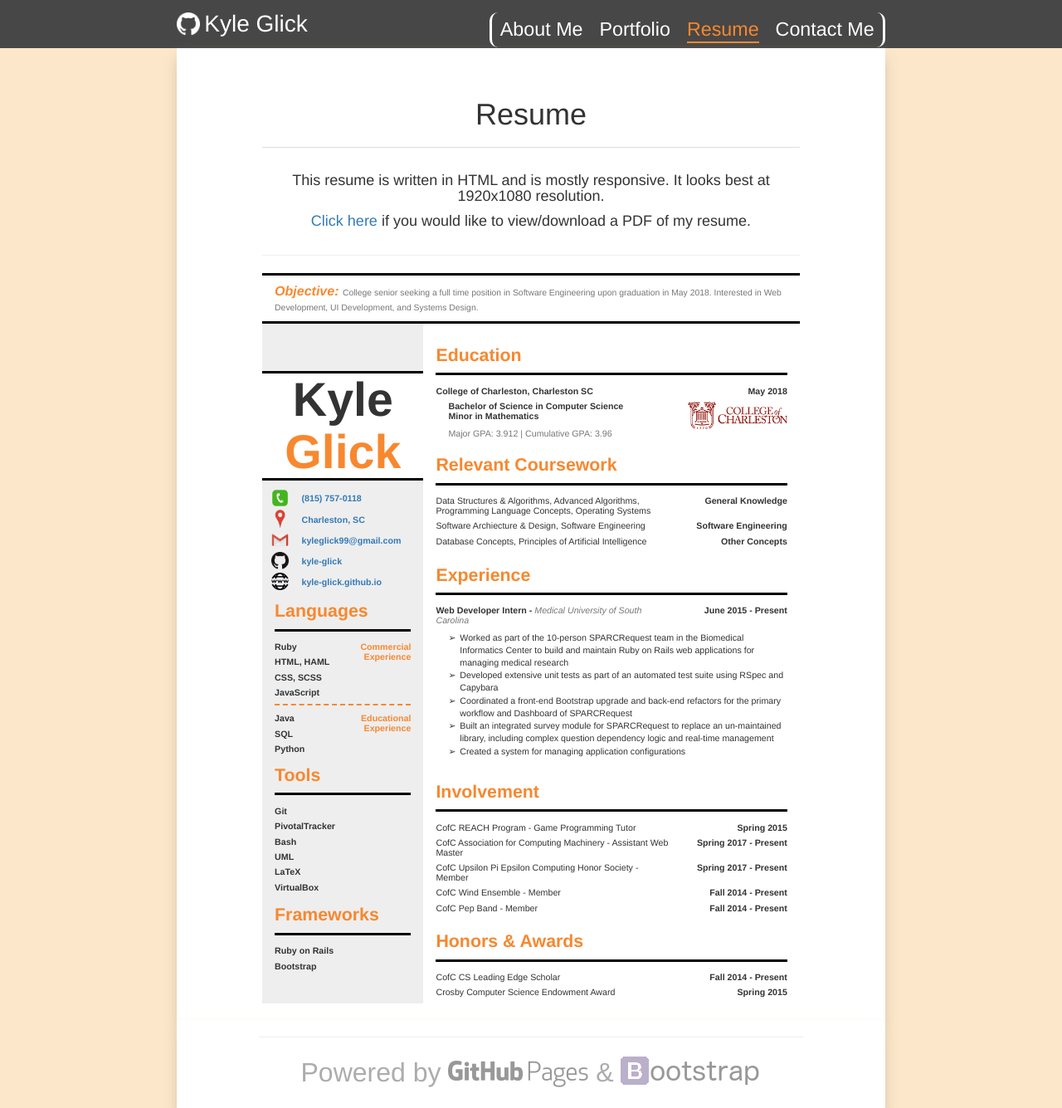
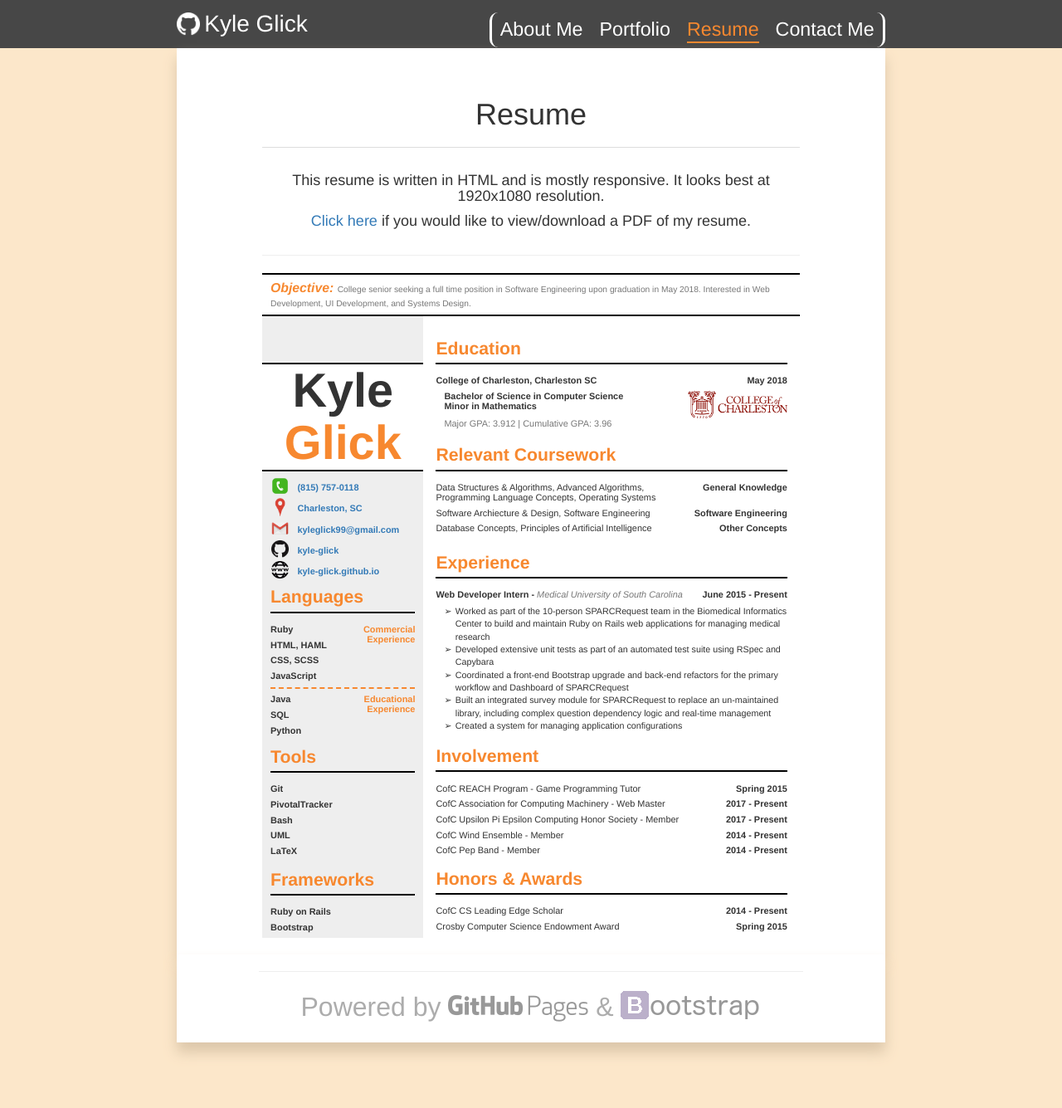
Before and after one commit to kayla-glick/kayla-glick.github.io, a Jekyll site: the page built from resume/index.html, in a window 1280 px wide. Shown: the whole page at 83% size. Built offline with Jekyll 4.4.1, drawn with Linux system fonts in a browser that asks for light colours; nearby versions of some CDN libraries.

Commit message:
firefox styling touchuops

```diff
--- a/assets/css/resume.css
+++ b/assets/css/resume.css
@@ -28,14 +28,14 @@
 }
 
 .resume-container h1 {
-  font-size: 1.667vw !important;
+  font-size: 1.6575vw !important;
 }
 
 .resume-container h3 {
-  font-size: 1.25vw !important;
+  font-size: 1.231vw !important;
 }
 .resume-container h4 {
-  font-size: .834vw !important;
+  font-size: .853vw !important;
   margin-bottom: .521vw;
 }
 
@@ -48,7 +48,7 @@
 
 .resume-container hr {
   margin-top: 0;
-  margin-bottom: 10px;
+  margin-bottom: .521vw;
   border-color: var(--apricot);
   border-style: dashed;
   border-width: 2px;
@@ -65,17 +65,34 @@
   color: var(--apricot);
 }
 
+.resume-container .col-xs-1:not(.no-padding),
+.resume-container .col-xs-2:not(.no-padding),
+.resume-container .col-xs-3:not(.no-padding),
+.resume-container .col-xs-4:not(.no-padding),
+.resume-container .col-xs-5:not(.no-padding),
+.resume-container .col-xs-6:not(.no-padding),
+.resume-container .col-xs-7:not(.no-padding),
+.resume-container .col-xs-8:not(.no-padding),
+.resume-container .col-xs-9:not(.no-padding),
+.resume-container .col-xs-10:not(.no-padding),
+.resume-container .col-xs-11:not(.no-padding),
+.resume-container .col-xs-12:not(.no-padding) {
+  padding-left: .782vw;
+  padding-right: .782vw;
+}
+
+
 
 
 /* Objective */
 .resume-container .objective {
-  border-bottom: 3px solid black;
-  border-top: 3px solid black;
+  border-bottom: .18vw solid black;
+  border-top: .18vw solid black;
 }
 
 .resume-container .objective h3 {
-  margin-top: 10px;
-  margin-bottom: 10px;
+  margin-top: .521vw;
+  margin-bottom: .521vw;
 }
 
 
@@ -87,16 +104,21 @@
 
 .resume-header h1 {
   background-color: white;
-  border-top: 3px solid black;
-  border-bottom: 3px solid black;
-  margin-top: 4.425vw;
+  border-top: .18vw solid black;
+  border-bottom: .18vw solid black;
+  margin-top: 4.375vw;
   margin-bottom: 0;
-  font-size: 4.475vw !important;
+  display: flex;
+  flex-flow: column;
+}
+
+.resume-header h1 span {
+  font-size: 4.499vw !important
 }
 
 .contact-links {
-  padding-top: 10px;
-  padding-bottom: 10px;
+  padding-top: .521vw;
+  padding-bottom: .521vw;
 }
 
 .contact-links h4 {
@@ -130,8 +152,9 @@
 
 .resume-container .page-header {
   border-color: black;
-  border-width: 3px;
+  border-width: .18vw;
   margin-bottom: 1.0425vw;
+  padding-bottom: .469vw;
 }
 
 .resume-container .page-header .page-title {
@@ -142,21 +165,21 @@
 
 /* Languages Section */
 .resume-container .languages > .page-header {
-  margin-top: 1px;
+  margin-top: 0;
 }
 
 
 
 /* Tools Section */
 .resume-container .tools > .page-header {
-  margin-top: .575vw;
+  margin-top: .573vw;
 }
 
 
 
 /* Frameworks Section */
 .resume-container .frameworks > .page-header {
-  margin-top: .725vw;
+  margin-top: .782vw;
 }
 
 
@@ -191,7 +214,7 @@
 
 /* Relevant Coursework Section */
 .resume-container .relevant-coursework > .page-header {
-  margin-top: 1.625vw;
+  margin-top: 1.615vw;
 }
 
 .resume-container .relevant-coursework .course-list {
@@ -202,7 +225,15 @@
 
 /* Experience Section */
 .resume-container .experience > .page-header {
-  margin-top: 1.3vw;
+  margin-top: 1.3025vw;
+}
+
+.resume-container .experience .experience-opportunity .employment {
+  display: flex;
+  flex-flow: row;
+}
+
+.resume-container .experience .experience-opportunity span {
 }
 
 .resume-container .experience .experience-entity {
@@ -213,28 +244,28 @@
 
 .resume-container .experience ul {
   list-style: none;
-  padding-left: 15px;
+  padding-left: .782vw;
   margin: 0;
 }
 
 .resume-container .experience ul li {
-  padding-left: 1.3em;
-  font-size: .834vw;
+  padding-left: 1.042vw;
+  font-size: .839vw;
 }
 
 .resume-container .experience ul li:before {
   content: "➢";
   display: inline-block;
-  margin-left: -1.3em;
-  width: 1.3em;
+  margin-left: -1.042vw;
+  width: 1.042vw;
+  height: 1.042vw;
 }
 
 
 
 /* Involvement */
 .resume-container .involvement > .page-header {
-  margin-top: 1.275vw;
-  -webkit-margin-before: 30px;
+  margin-top: 1.3025vw;
 }
 
 .resume-container .involvement .activity-name {
@@ -245,7 +276,7 @@
 
 /* Awards and Honors Section */
 .resume-container .honors > .page-header {
-  margin-top: 1.25vw;
+  margin-top: .782vw;
 }
 
 .resume-container .honors .honor-name {
--- a/resume/index.html
+++ b/resume/index.html
@@ -20,7 +20,7 @@
   <div class="container-fluid width-30 no-padding resume-left">
     <div class="resume-header col-xs-12 no-padding">
       <h1 class="text-center">
-        Kyle
+        <span>Kyle</span>
         <span class="text-orange">Glick</span>
       </h1>
     </div>
@@ -103,7 +103,6 @@
       <h4 class="col-xs-12 no-padding">Bash</h4>
       <h4 class="col-xs-12 no-padding">UML</h4>
       <h4 class="col-xs-12 no-padding">LaTeX</h4>
-      <h4 class="col-xs-12 no-padding">VirtualBox</h4>
     </div>
     <div class="frameworks col-xs-12">
       <div class="page-header">
@@ -170,13 +169,13 @@
         <h1 class="page-title">Experience</h1>
       </div>
       <div class="col-xs-12 no-padding experience-opportunity">
-        <div class="col-xs-8 no-padding">
-          <h4>
-            Web Developer Intern -
+        <div class="col-xs-9 no-padding">
+          <h4 class="employment">
+            <span>Web Developer Intern -&nbsp;</span>
             <span class="experience-entity">Medical University of South Carolina</span>
           </h4>
         </div>
-        <div class="col-xs-4 no-padding text-right">
+        <div class="col-xs-3 no-padding text-right">
           <h4>June 2015 - Present</h4>
         </div>
         <div class="col-xs-12 no-padding">
@@ -195,43 +194,43 @@
         <h1 class="page-title">Involvement</h1>
       </div>
       <div class="col-xs-12 no-padding activity">
-        <div class="col-xs-8 no-padding">
+        <div class="col-xs-9 no-padding">
           <h4 class="activity-name">CofC REACH Program - Game Programming Tutor</h4>
         </div>
-        <div class="col-xs-4 no-padding text-right">
+        <div class="col-xs-3 no-padding text-right">
           <h4>Spring 2015</h4>
         </div>
       </div>
       <div class="col-xs-12 no-padding activity">
-        <div class="col-xs-8 no-padding">
-          <h4 class="activity-name">CofC Association for Computing Machinery - Assistant Web Master</h4>
+        <div class="col-xs-9 no-padding">
+          <h4 class="activity-name">CofC Association for Computing Machinery - Web Master</h4>
         </div>
-        <div class="col-xs-4 no-padding text-right">
-          <h4>Spring 2017 - Present</h4>
+        <div class="col-xs-3 no-padding text-right">
+          <h4>2017 - Present</h4>
         </div>
       </div>
       <div class="col-xs-12 no-padding activity">
-        <div class="col-xs-8 no-padding">
+        <div class="col-xs-9 no-padding">
           <h4 class="activity-name">CofC Upsilon Pi Epsilon Computing Honor Society - Member</h4>
         </div>
-        <div class="col-xs-4 no-padding text-right">
-          <h4>Spring 2017 - Present</h4>
+        <div class="col-xs-3 no-padding text-right">
+          <h4>2017 - Present</h4>
         </div>
       </div>
       <div class="col-xs-12 no-padding activity">
-        <div class="col-xs-8 no-padding">
+        <div class="col-xs-9 no-padding">
           <h4 class="activity-name">CofC Wind Ensemble - Member</h4>
         </div>
-        <div class="col-xs-4 no-padding text-right">
-          <h4>Fall 2014 - Present</h4>
+        <div class="col-xs-3 no-padding text-right">
+          <h4>2014 - Present</h4>
         </div>
       </div>
       <div class="col-xs-12 no-padding activity">
-        <div class="col-xs-8 no-padding">
+        <div class="col-xs-9 no-padding">
           <h4 class="activity-name">CofC Pep Band - Member</h4>
         </div>
-        <div class="col-xs-4 no-padding text-right">
-          <h4>Fall 2014 - Present</h4>
+        <div class="col-xs-3 no-padding text-right">
+          <h4>2014 - Present</h4>
         </div>
       </div>
     </div>
@@ -240,18 +239,18 @@
         <h1 class="page-title">Honors & Awards</h1>
       </div>
       <div class="col-xs-12 no-padding honor">
-        <div class="col-xs-8 no-padding">
+        <div class="col-xs-9 no-padding">
           <h4 class="honor-name">CofC CS Leading Edge Scholar</h4>
         </div>
-        <div class="col-xs-4 no-padding text-right">
-          <h4>Fall 2014 - Present</h4>
+        <div class="col-xs-3 no-padding text-right">
+          <h4>2014 - Present</h4>
         </div>
       </div>
       <div class="col-xs-12 no-padding honor">
-        <div class="col-xs-8 no-padding">
+        <div class="col-xs-9 no-padding">
           <h4 class="honor-name">Crosby Computer Science Endowment Award</h4>
         </div>
-        <div class="col-xs-4 no-padding text-right">
+        <div class="col-xs-3 no-padding text-right">
           <h4>Spring 2015</h4>
         </div>
       </div>
```
